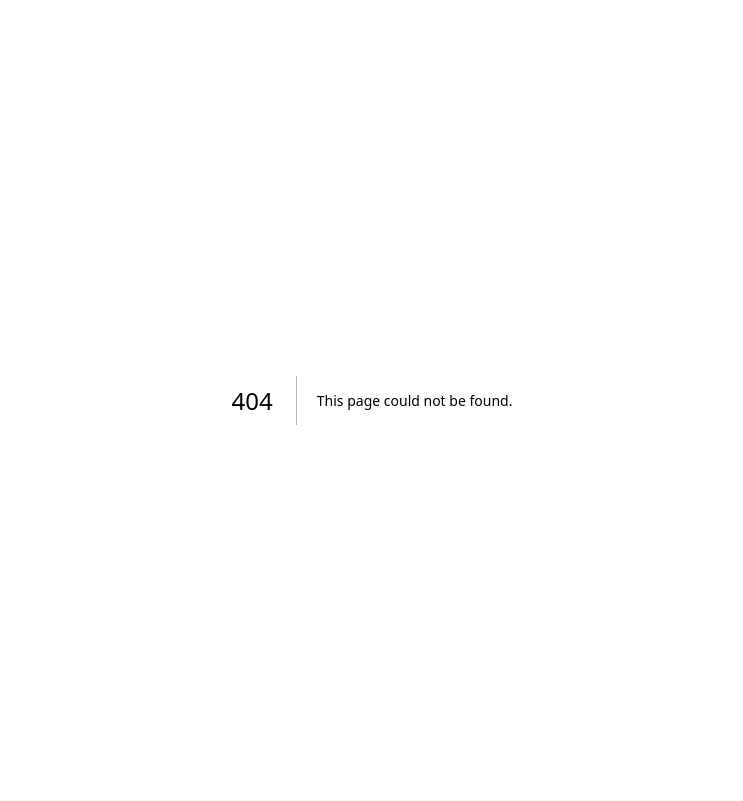
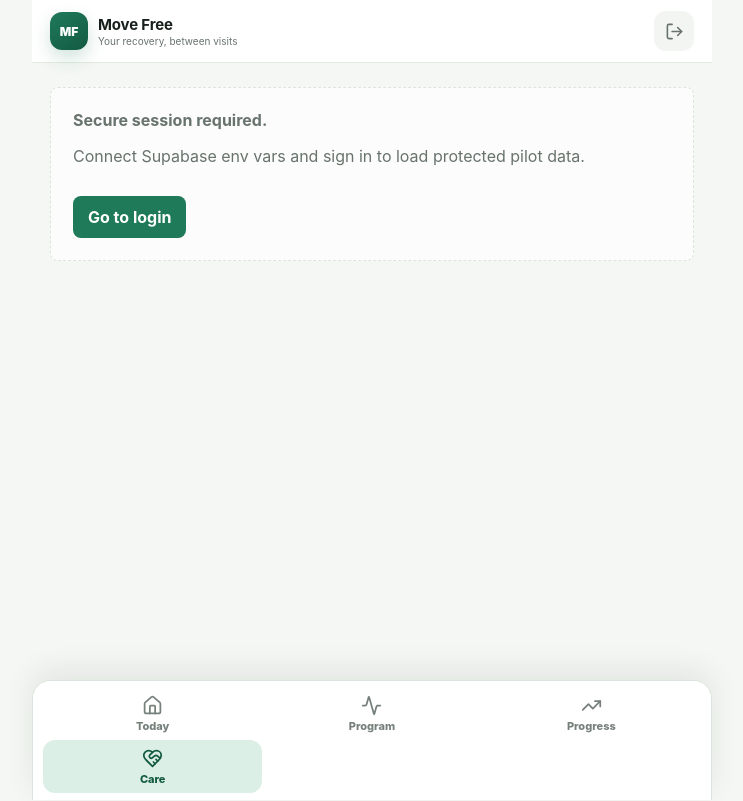
Before and after one commit to p3571596/Move-Free, a Next.js app: page /patient/care in a window 1280 px wide. Before the commit this address had no page. Shown: the whole page, without its empty margins (268-1011 px from the left). Built offline with nearby package versions, Linux system fonts and the light colour scheme; no server answers.

Commit message:
Add patient care hub preview

```diff
--- /dev/null
+++ b/app/patient/care/page.tsx
@@ -0,0 +1,8 @@
+import { HeartHandshake } from "lucide-react";
+import { FeaturePreview } from "@/components/FeaturePreview";
+import { PatientShell } from "@/components/PatientShell";
+import { RequireAuth } from "@/components/RequireAuth";
+
+export default function PatientCarePage() {
+  return <PatientShell><RequireAuth><FeaturePreview patient eyebrow="Your care" title="Stay connected to your recovery" description="Your future home for appointments, therapist guidance, education, and virtual care." icon={HeartHandshake} capabilities={["Next appointment and visit preparation", "Therapist messages and guidance", "Helpful recovery education", "Future secure video visits"]} /></RequireAuth></PatientShell>;
+}
```
